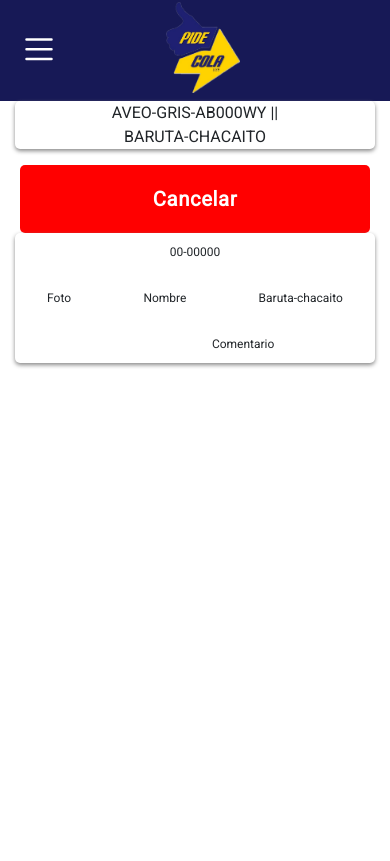
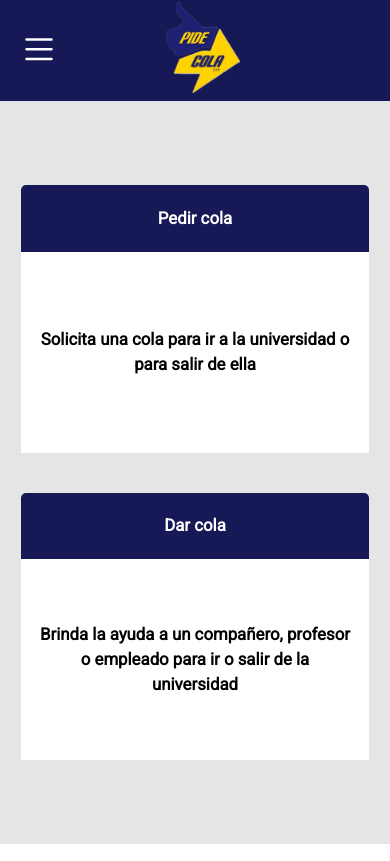
Before and after one commit to gnus19/pidecola3.0-front, a React (Create React App) app: page /home/1/pasajeros in a window 390 px wide. Built offline with nearby package versions, Linux system fonts and the light colour scheme.

Commit message:
mover a navlinks

```diff
--- a/src/App.js
+++ b/src/App.js
@@ -11,7 +11,8 @@ import "assets/css/App.css";
 import SignPage from "containers/SignPage";
 import HomePage from "containers/HomePage";
 import Main from "containers/Main";
-import OfferRequestRide from "./components/offer-request-ride/OfferRequestRide";
+import OfferRequestRide from "./containers/offer-request-ride/OfferRequestRide";
+import RoutesList from "./components/routes-list/RoutesList";
 
 function App() {
   return (
@@ -32,7 +33,11 @@ function App() {
           <Main>
             <Route
               path="/home"
-              render={props => <OfferRequestRide {...props} />}
+              render={props => <HomePage {...props} />}
+            />
+            <Route
+              path="/aventon"
+              render={props => <RoutesList {...props} />}
             />
           </Main>
         </Switch>
--- a/src/assets/css/HomePage.css
+++ b/src/assets/css/HomePage.css
@@ -11,7 +11,6 @@
 
 #Content-Sec {
   display: flex;
-  height: 90%;
 }
 
 .Top {
@@ -106,6 +105,9 @@
   .Top {
     height: 10%;
   }
+  #Content-Sec {
+    height: 90%;
+  }
 }
 
 @media (max-width: 768px) {
@@ -117,7 +119,9 @@
     align-items: center;
     height: 12%;
   }
-
+  #Content-Sec {
+    height: 88%;
+  }
   .TopOption {
     width: 20%;
     height: 100%;
--- a/src/components/offer-request-ride/OfferRequestRide.jsx
+++ /dev/null
@@ -1,83 +0,0 @@
-import React from "react";
-import { Route, Switch, useHistory, NavLink } from "react-router-dom";
-import "./OfferRequestRide.css";
-import RoutesList from "../routes-list/RoutesList";
-import AvailablePassengers from "../availablePassengers/AvailablePassengers";
-
-function OfferRequestRide(props) {
-  let history = useHistory();
-  const goTo = opcion => {
-    if (opcion === "pedir") {
-      history.push(`${props.match.url}/pedir`);
-    } else {
-      history.push(`${props.match.url}/ofrecer`);
-    }
-  };
-  // console.log(props);
-
-  return (
-    <div className="OfferRequestRide">
-      <Switch>
-        <Route
-          exact
-          path={`${props.match.url}`}
-          render={props => (
-            <React.Fragment>
-              {props.recommendations && <div className="Recommendations"></div>}
-              <div className="OfferRequest">
-                <button
-                  className="RequestButton"
-                  onClick={() => {
-                    goTo("pedir");
-                  }}
-                >
-                  <div className="TopButton">
-                    <span className="TopComment">Pedir cola</span>
-                  </div>
-                  <div className="ImageRequestButton">
-                    <div className="OverButton">
-                      <span className="Comment">
-                        Solicita una cola para ir a la universidad o para salir
-                        de ella
-                      </span>
-                    </div>
-                  </div>
-                </button>
-                <button
-                  className="OfferButton"
-                  onClick={() => {
-                    goTo("ofrecer");
-                  }}
-                >
-                  <div className="TopButton">
-                    <span className="TopComment">Dar cola</span>
-                  </div>
-                  <div className="ImageOfferButton">
-                    <div className="OverButton">
-                      <span className="Comment">
-                        Brinda la ayuda a un compañero, profesor o empleado para
-                        ir o salir de la universidad
-                      </span>
-                    </div>
-                  </div>
-                </button>
-              </div>
-            </React.Fragment>
-          )}
-        />
-        <Route
-          exact
-          path={`${props.match.url}/:accion`}
-          render={props => <RoutesList {...props} />}
-        />
-        <Route
-          exact
-          path={`${props.match.url}/:accion/pasajeros`}
-          render={props => <AvailablePassengers {...props} />}
-        />
-      </Switch>
-    </div>
-  );
-}
-
-export default OfferRequestRide;
--- a/src/containers/HomePage.jsx
+++ b/src/containers/HomePage.jsx
@@ -1,6 +1,6 @@
 import React, { Component } from "react";
 import "assets/css/HomePage.css";
-import OfferRequestRide from "../components/offer-request-ride/OfferRequestRide";
+import OfferRequestRide from "./offer-request-ride/OfferRequestRide";
 
 class HomePage extends Component {
   render() {
--- /dev/null
+++ b/src/containers/offer-request-ride/OfferRequestRide.jsx
@@ -0,0 +1,61 @@
+import React, { Component } from "react";
+import {
+  Route,
+  Switch,
+  useHistory
+} from "react-router-dom";
+import "./OfferRequestRide.css";
+import RoutesList from "../../components/routes-list/RoutesList";
+import AvailablePassengers from '../../components/availablePassengers/AvailablePassengers';
+
+class OfferRequestRide extends Component {
+
+  constructor(props) {
+    super(props)
+
+    this.state = {
+
+    }
+  }
+
+  render() {
+    return (
+      <div className="OfferRequestRide">
+          <React.Fragment>
+          { this.props.recommendations && <div className="Recommendations"></div>}
+          <div className="OfferRequest">
+            <button className="RequestButton" onClick={() => { this.props.history.push({pathname: '/pedir'}) }}>
+              <div className="TopButton">
+                <span className="TopComment">Pedir cola</span>
+              </div>
+              <div className="ImageRequestButton">
+                <div className="OverButton">
+                  <span className="Comment">
+                    Solicita una cola para ir a la universidad o para salir de
+                    ella
+                  </span>
+                </div>
+              </div>
+            </button>
+            <button className="OfferButton" onClick={() => { this.props.history.push({pathname: '/ofrecer'}) }}>
+              <div className="TopButton">
+                <span className="TopComment">Dar cola</span>
+              </div>
+              <div className="ImageOfferButton">
+                <div className="OverButton">
+                  <span className="Comment">
+                    Brinda la ayuda a un compañero, profesor o empleado para ir o
+                    salir de la universidad
+                  </span>
+                </div>
+              </div>
+            </button>
+          </div>
+          </React.Fragment>
+      </div>
+    )
+  }
+
+}
+
+export default OfferRequestRide
```
Also changed, not shown: src/containers/offer-request-ride/OfferRequestRide.css (renamed from src/components/offer-request-ride/OfferRequestRide.css).
